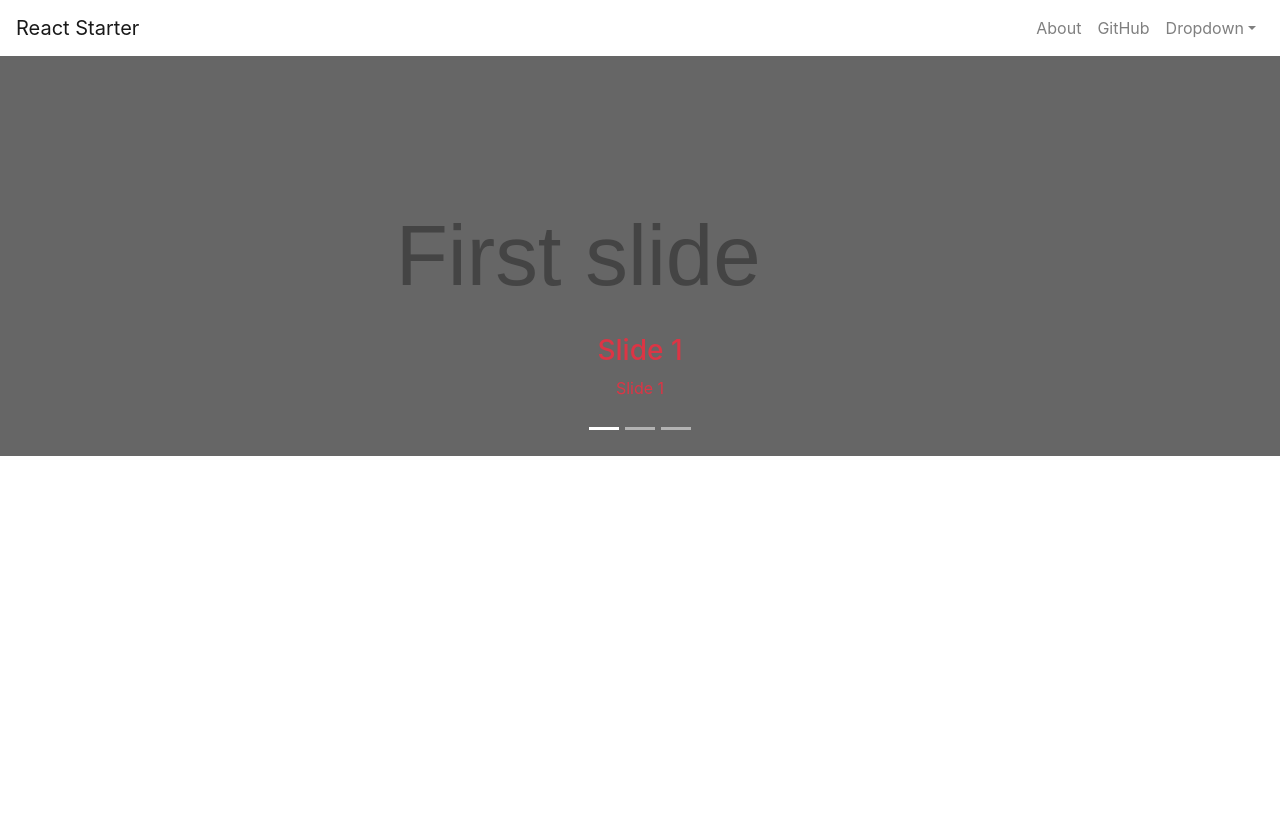
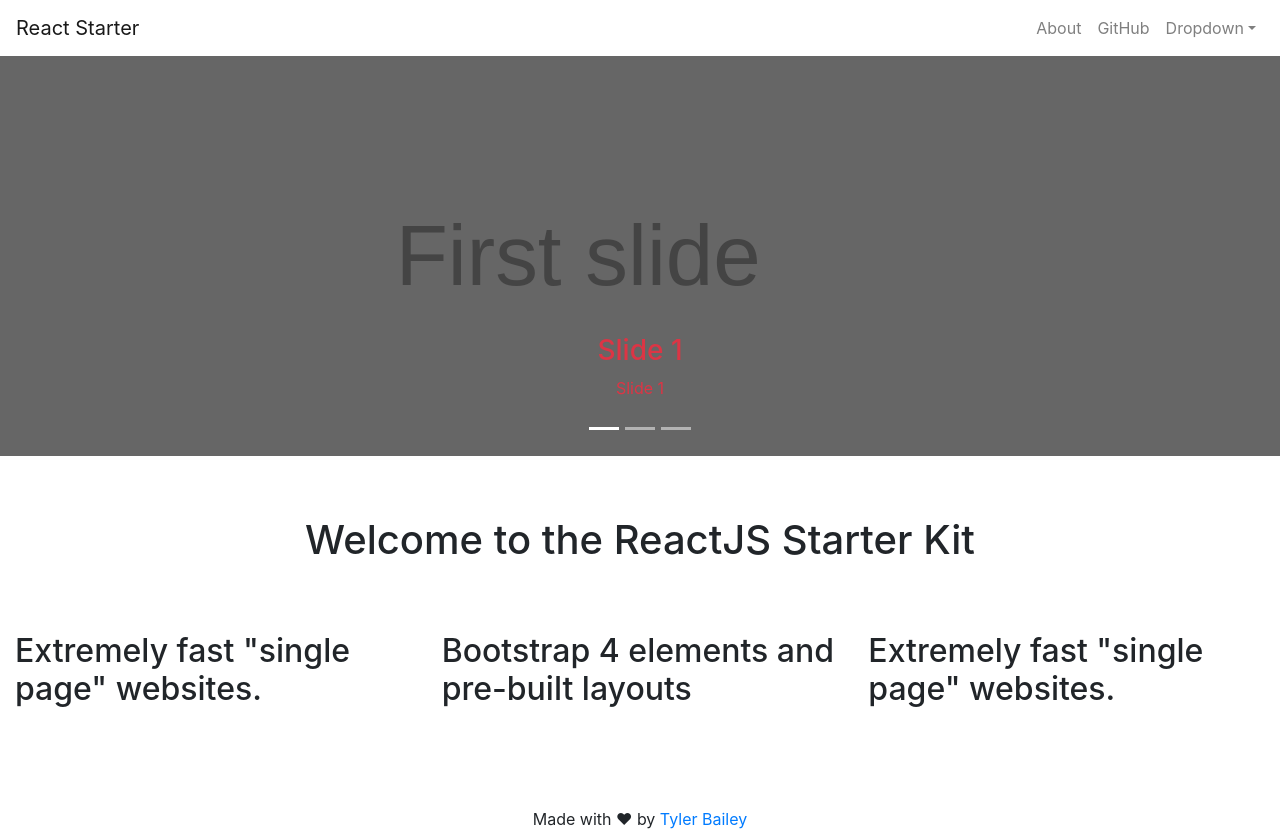
Before and after one commit to TylerB24890/ReactBS4, a React (Create React App) app: page / in a window 1280 px wide. Before the commit the page ends 800 px from the top, so only its background shows below. Built offline with nearby package versions, Linux system fonts and the light colour scheme.

Commit message:
Continue building out ReactJS templates & components

```diff
--- a/src/App.js
+++ b/src/App.js
@@ -3,6 +3,7 @@ import React, { Component } from 'react';
 
 import Header from './Components/Header';
 import Body from './Components/Body';
+import Footer from './Components/Footer';
 
 class App extends Component {
   render() {
@@ -10,6 +11,7 @@ class App extends Component {
 			<div class="app-container">
 				<Header />
 				<Body />
+				<Footer />
 			</div>
     );
   }
--- /dev/null
+++ b/src/Components/Footer.js
@@ -0,0 +1,11 @@
+import React from 'react';
+
+const Footer = () => (
+	<footer>
+		<div className="container text-center">
+			Made with &#9829; by <a href="https://www.tylerb.me">Tyler Bailey</a>
+		</div>
+	</footer>
+);
+
+export default Footer;
--- /dev/null
+++ b/src/Components/PageHeader.js
@@ -0,0 +1,34 @@
+import React, { Component } from 'react';
+
+class PageHeader extends Component {
+
+	constructor(props) {
+		super(props);
+
+		this.state = {
+			headerText: props.headerText,
+			textAlign: (props.textAlign ? props.textAlign : "left")
+		}
+	}
+
+	render() {
+
+		var headerStyle = {
+			textAlign: this.state.textAlign
+		}
+
+		return(
+			<section>
+				<div className="row">
+					<div className="col-md-12">
+						<div style={headerStyle}>
+							<h1>{this.state.headerText}</h1>
+						</div>
+					</div>
+				</div>
+			</section>
+		)
+	}
+}
+
+export default PageHeader;
--- a/src/Pages/About.js
+++ b/src/Pages/About.js
@@ -1,8 +1,12 @@
 import React from 'react';
 
+import PageHeader from  '../Components/PageHeader';
+
 const About = () => (
-	<div>
-		<h1>This is About!</h1>
+	<div id="about">
+		<div className="container-fluid">
+			<PageHeader headerText="About ReactJS Starter Kit" />
+		</div>
 	</div>
 );
 
--- a/src/Pages/Home.js
+++ b/src/Pages/Home.js
@@ -1,10 +1,35 @@
 import React from 'react';
 
 import HomeBanner from '../Components/HomeBanner';
+import PageHeader from '../Components/PageHeader';
 
 const Home = () => (
 	<div id="home">
 		<HomeBanner />
+
+		<div className="container-fluid">
+			<PageHeader headerText="Welcome to the ReactJS Starter Kit" textAlign="center" />
+
+			<div className="row">
+				<div className="col">
+					<div className="cta">
+						<h2>Extremely fast "single page" websites.</h2>
+					</div>
+				</div>
+
+				<div className="col">
+					<div className="cta">
+						<h2>Bootstrap 4 elements and pre-built layouts</h2>
+					</div>
+				</div>
+
+				<div className="col">
+					<div className="cta">
+						<h2>Extremely fast "single page" websites.</h2>
+					</div>
+				</div>
+			</div>
+		</div>
 	</div>
 );
 
--- /dev/null
+++ b/src/styles/_footer.scss
@@ -0,0 +1,3 @@
+footer {
+  margin-top: 90px;
+}
--- a/src/styles/_global.scss
+++ b/src/styles/_global.scss
@@ -0,0 +1,5 @@
+
+
+section {
+  padding: 60px 0;
+}
--- a/src/styles/index.scss
+++ b/src/styles/index.scss
@@ -3,3 +3,5 @@
 
 @import 'global';
 @import 'home';
+
+@import 'footer';
```
Also changed, not shown: src/Components/HomeBanner.js (+9 -0 lines), src/styles/index.css.
